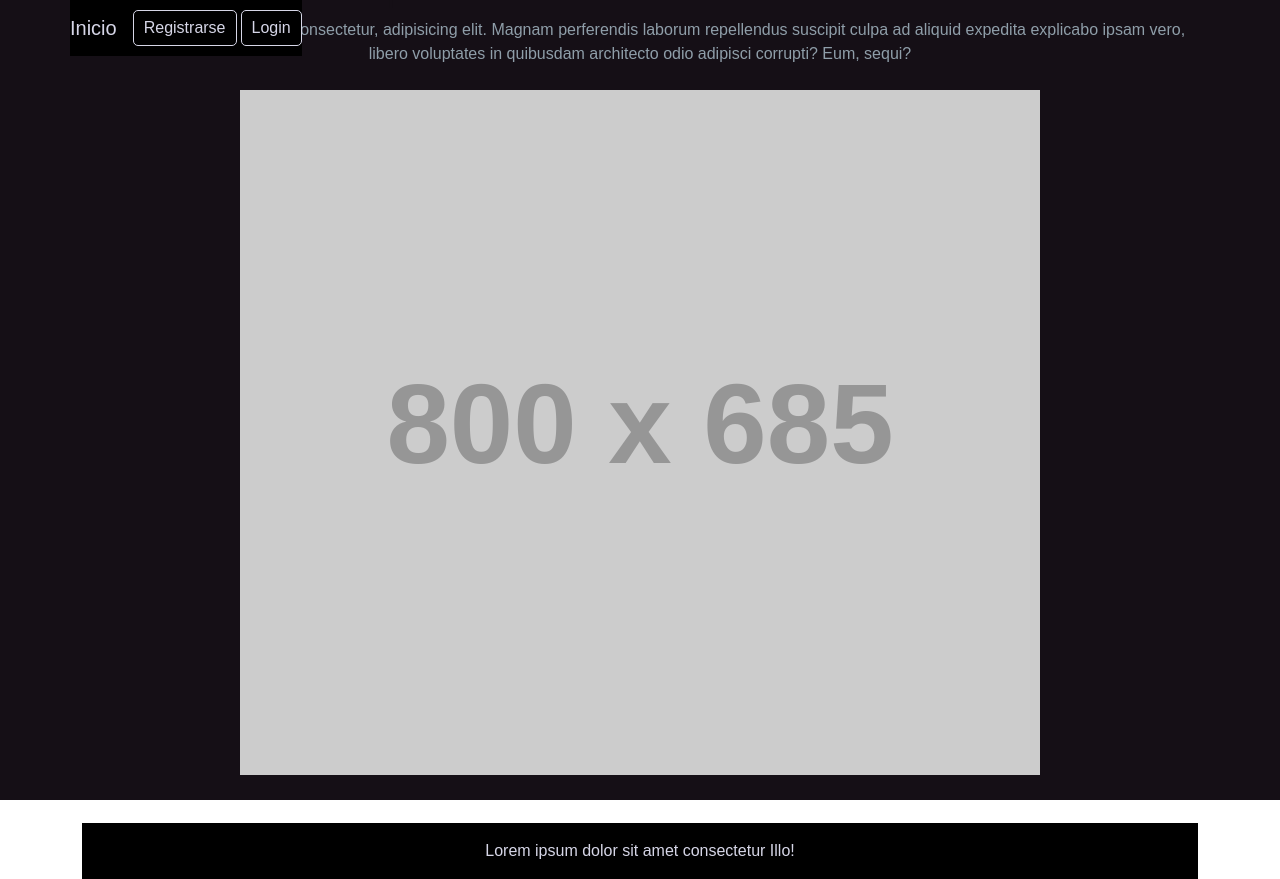
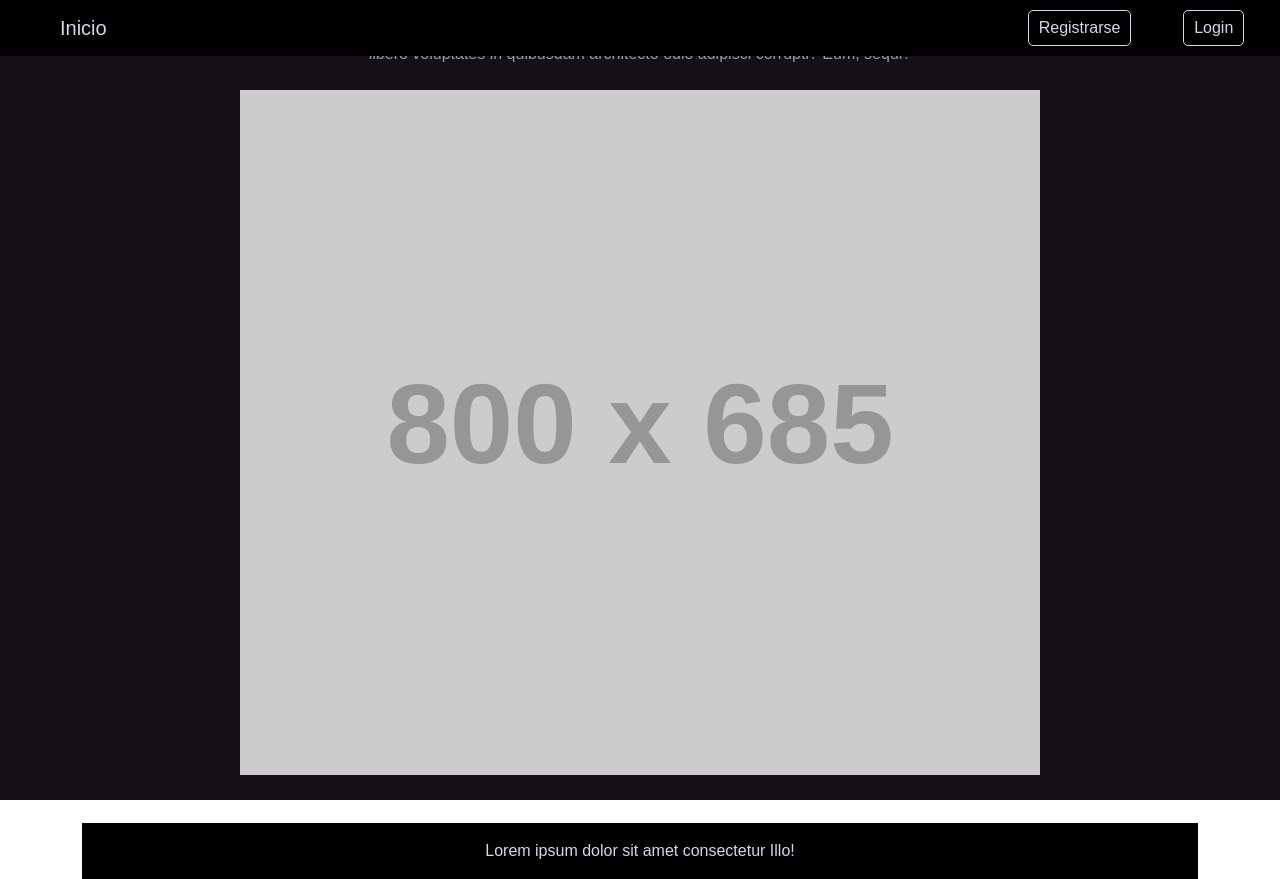
Before and after one commit to Adrian5400/Proyecto-final-G4, a React (Vite) app: page / in a window 1280 px wide. Built offline with nearby package versions, Linux system fonts and the light colour scheme.

Commit message:
barra de navegacion actualizada

```diff
--- a/package.json
+++ b/package.json
@@ -22,6 +22,6 @@
     "@types/react": "^18.0.27",
     "@types/react-dom": "^18.0.10",
     "@vitejs/plugin-react": "^3.1.0",
-    "vite": "^4.1.0"
+    "vite": "^4.1.4"
   }
 }
--- a/src/App.css
+++ b/src/App.css
@@ -0,0 +1,5 @@
+
+
+  #router {
+    width: 100%;
+  }
--- a/src/App.jsx
+++ b/src/App.jsx
@@ -10,7 +10,7 @@ function App() {
 
 
   return (
-    <div>
+    <div id="router">
       <Router>
          <BarraNav />
         <Routes>
--- a/src/components/BarraNav.jsx
+++ b/src/components/BarraNav.jsx
@@ -1,22 +1,22 @@
 import { Navbar, Nav } from 'react-bootstrap';
-// import './../pages/css/home.css';
 import { useNavigate } from 'react-router-dom';
+
 export default function BarraNav() {
   const navigate = useNavigate();
+
   const goRegister = () => navigate("/register", { replace: true });
   const goLogin = () => navigate("/login", { replace: true });
   const goHome = () => navigate("/", { replace: true });
 
   return (
-
-
-            <Navbar style={{ backgroundColor: "var(--color1)", position: "fixed", top: 0 }} >
-                <Navbar.Brand style={{ color: "var(--color5)",  cursor: "pointer" }} onClick={()=>goHome()}>Inicio</Navbar.Brand>
-                <Nav className="ml-auto">
-                    <Nav.Link className="mr-3" style={{ color: "var(--color5)", border: "1px solid var(--color5)", borderRadius: "5px", padding: "5px 10px", marginRight: "2px" }} onClick={()=>goRegister()}>Registrarse</Nav.Link>
-                    <Nav.Link style={{ color: "var(--color5)", border: "1px solid var(--color5)", borderRadius: "5px", padding: "5px 10px", marginLeft: "2px" }} onClick={()=>goLogin()}>Login</Nav.Link>
+    <Navbar style={{ backgroundColor: "var(--color1)", position: "fixed", top: 0, width: "100%" }}>
+      <Navbar.Brand className="col-sm-6 col-md-8 col-lg-9" >
+        <span style={{ color: "var(--color5)", cursor: "pointer", marginLeft: "3em" }} onClick={() => goHome()}>Inicio</span>
+      </Navbar.Brand>
+      <Nav className="ml-auto col-sm-6 col-md-4 col-lg-3 d-flex justify-content-evenly">
+        <Nav.Link className="mr-3" style={{ color: "var(--color5)", border: "1px solid var(--color5)", borderRadius: "5px", padding: "5px 10px" }} onClick={() => goRegister()}>Registrarse</Nav.Link>
+        <Nav.Link style={{ color: "var(--color5)", border: "1px solid var(--color5)", borderRadius: "5px", padding: "5px 10px" }} onClick={() => goLogin()}>Login</Nav.Link>
       </Nav>
     </Navbar>
-
   );
 }
```
Also changed, not shown: 1 other file (tests, documents, lock files or other folders). Lines whose indentation alone changed are shown as unchanged.
